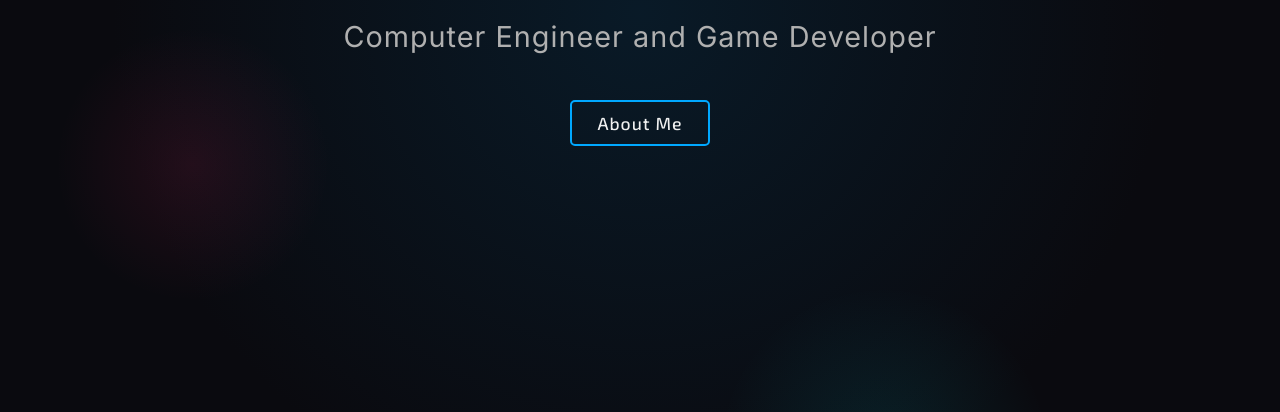
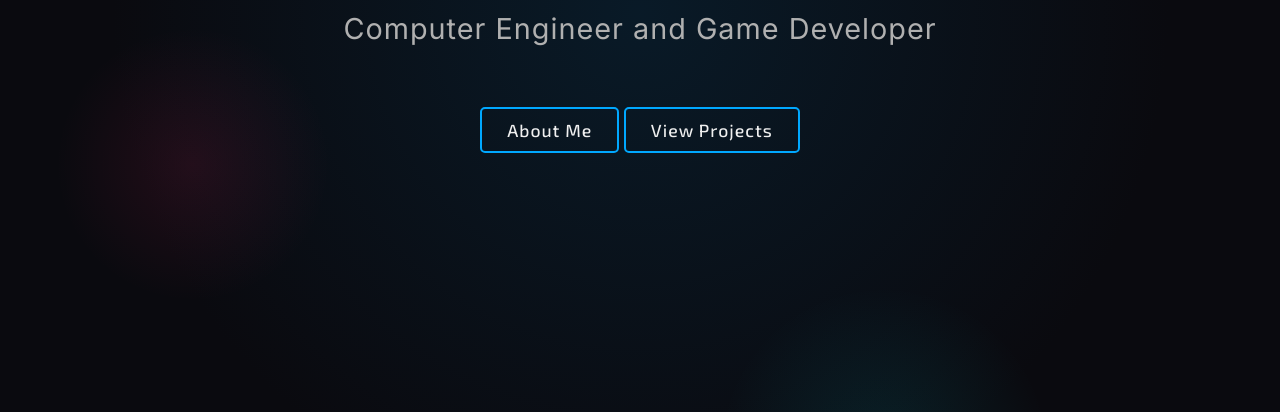
Before and after one commit to MohitMalve07/PortFolio, a plain HTML site: page index.html in a window 1280 px wide. Shown: the part 388-800 px from the top of the page. Drawn offline with Linux system fonts and the light colour scheme.

Commit message:
New Links

```diff
--- a/index.html
+++ b/index.html
@@ -39,6 +39,7 @@
                 <h1>Mohit Malve</h1>
                 <p>Computer Engineer and Game Developer</p>
                 <button onclick="document.getElementById('about').scrollIntoView({behavior: 'smooth'});">About Me</button>
+                <button onclick="window.location.href='projects.html'">View Projects</button>
             </div>
         </div>
     </section>
--- a/script.js
+++ b/script.js
@@ -73,8 +73,9 @@ document.addEventListener('DOMContentLoaded', function() {
     const heroTagline = document.querySelector('.hero-content p');
     const heroButton1 = document.querySelector('.hero-content button:nth-of-type(1)');
     const heroButton2 = document.querySelector('.hero-content button:nth-of-type(2)');
+    const heroButton3 = document.querySelector('.hero-content button:nth-of-type(3)'); // New button
 
-    if (heroTitle && heroTagline && heroButton1 && heroButton2) {
+    if (heroTitle && heroTagline && heroButton1 && heroButton2 && heroButton3) {
         const heroObserver = new IntersectionObserver((entries, observer) => {
             entries.forEach(entry => {
                 if (entry.isIntersecting) {
@@ -82,11 +83,13 @@ document.addEventListener('DOMContentLoaded', function() {
                     heroTagline.classList.add('fade-in-up', 'delay-1');
                     heroButton1.classList.add('fade-in-up', 'delay-2');
                     heroButton2.classList.add('fade-in-up', 'delay-3');
+                    heroButton3.classList.add('fade-in-up', 'delay-4'); // Animate new button
                 } else {
                     heroTitle.classList.remove('fade-in-up', 'delay-0');
                     heroTagline.classList.remove('fade-in-up', 'delay-1');
                     heroButton1.classList.remove('fade-in-up', 'delay-2');
                     heroButton2.classList.remove('fade-in-up', 'delay-3');
+                    heroButton3.classList.remove('fade-in-up', 'delay-4'); // Remove animation from new button
                 }
             });
         }, observerOptions);
--- a/style.css
+++ b/style.css
@@ -707,6 +707,7 @@ section {
 .hero button {
     animation: fadeIn 1.5s ease;
     font-size: 1.1rem;
+    margin-top: 15px; /* Add vertical spacing between buttons */
 }
 
 /* About Section */
```
Also changed, not shown: ai-projects.html (+1 -1 lines).
